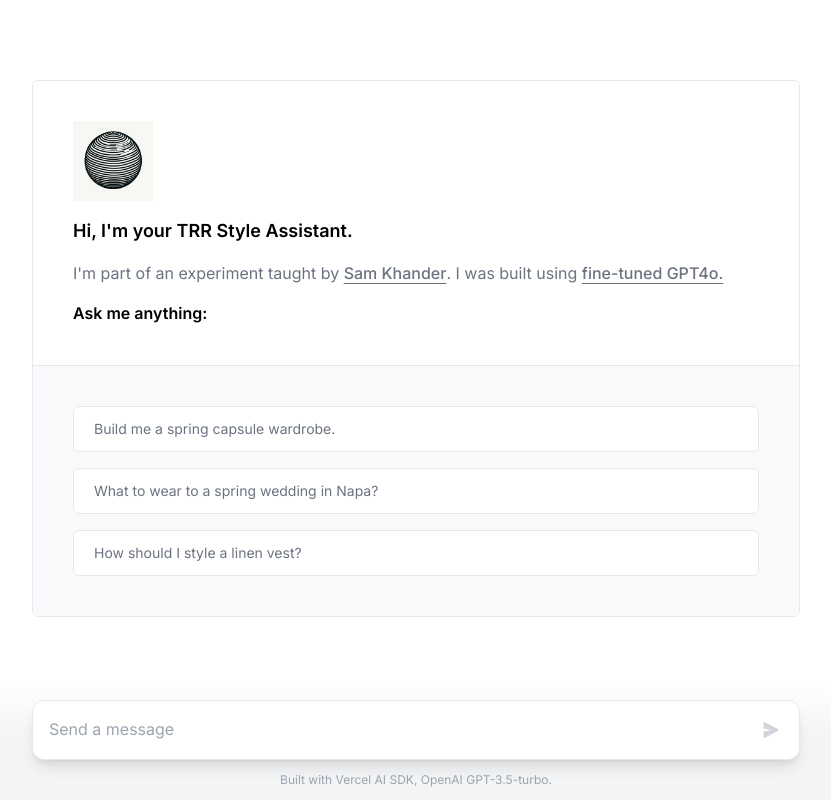
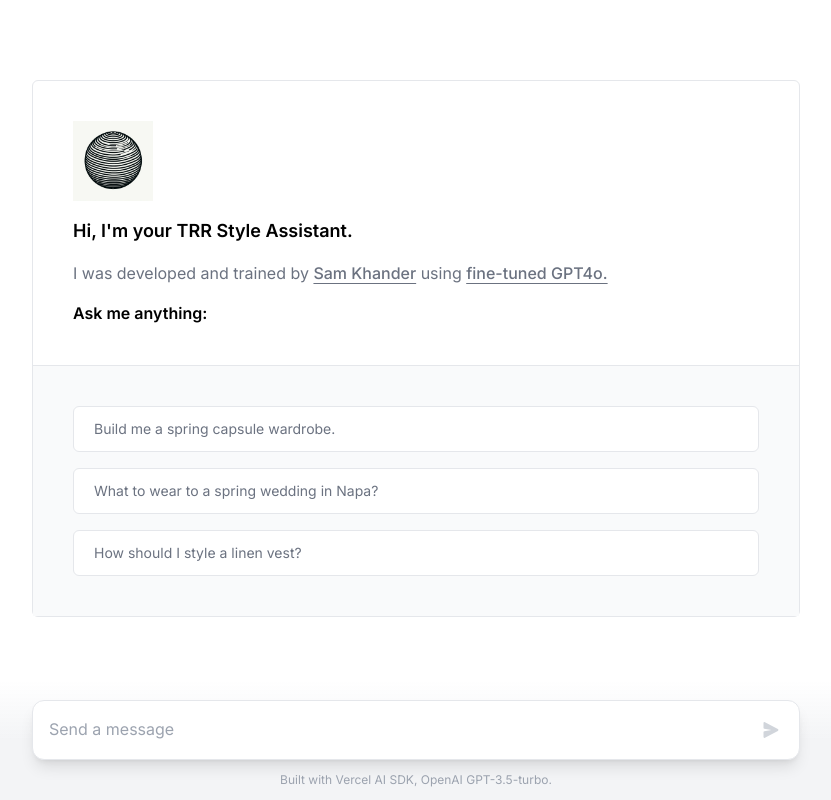
Before and after one commit to skhander/personal-stylist, a Next.js app: page / in a window 1280 px wide. Shown: the whole page, without its empty margins (224-1055 px from the left). Built offline with nearby package versions, Linux system fonts and the light colour scheme.

Commit message:
Update page.tsx

```diff
--- a/app/page.tsx
+++ b/app/page.tsx
@@ -86,7 +86,7 @@
               Hi, I'm your TRR Style Assistant.
             </h1>
             <p className="text-gray-500">
-              I'm part of an experiment taught by{" "}
+              I was developed and trained by{" "}
               <a
                 href=""
                 target="_blank"
@@ -94,7 +94,7 @@
                 className="font-medium underline underline-offset-4 transition-colors hover:text-black"
               >
                 Sam Khander
-              </a>. I was built using{" "}
+              </a> using{" "}
               <a
                 href="https://openai.com/index/hello-gpt-4o/"
                 target="_blank"
```
